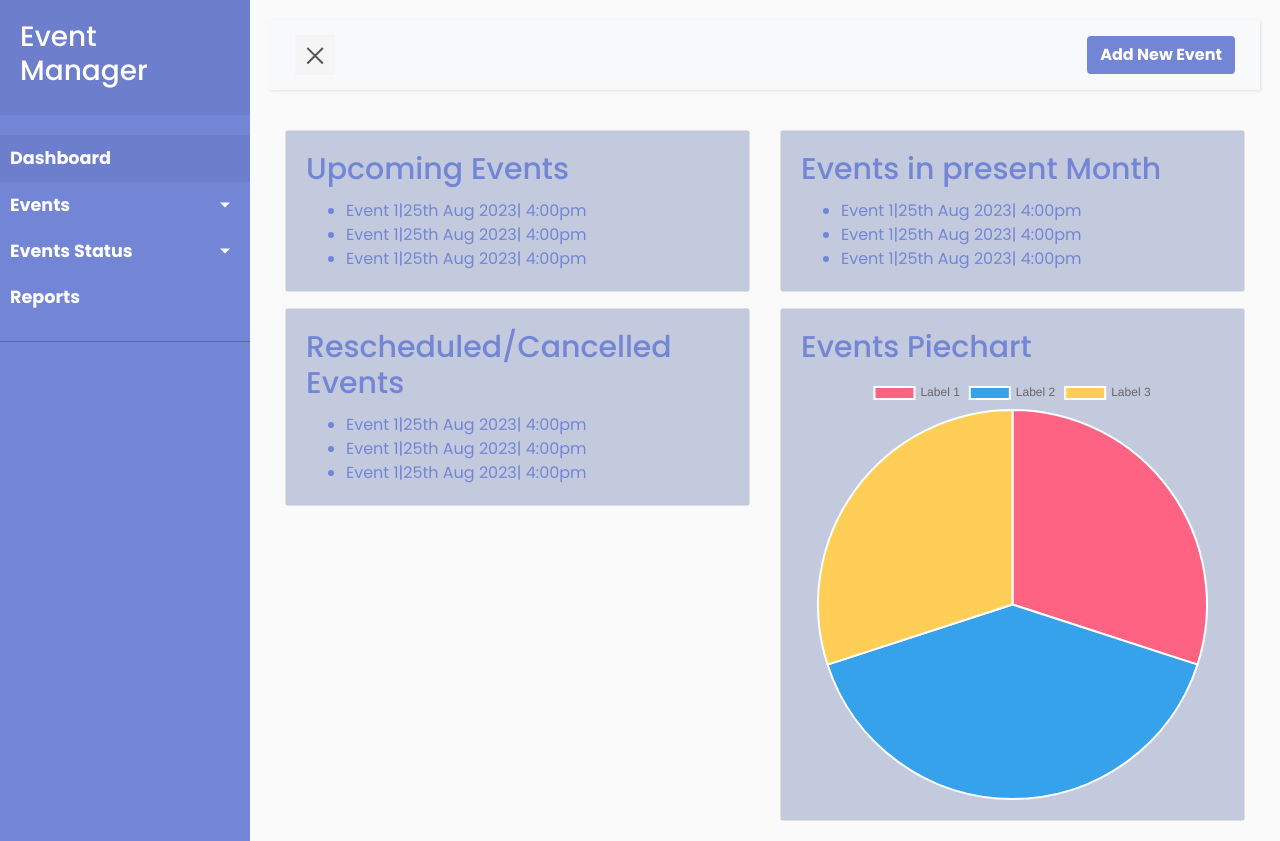
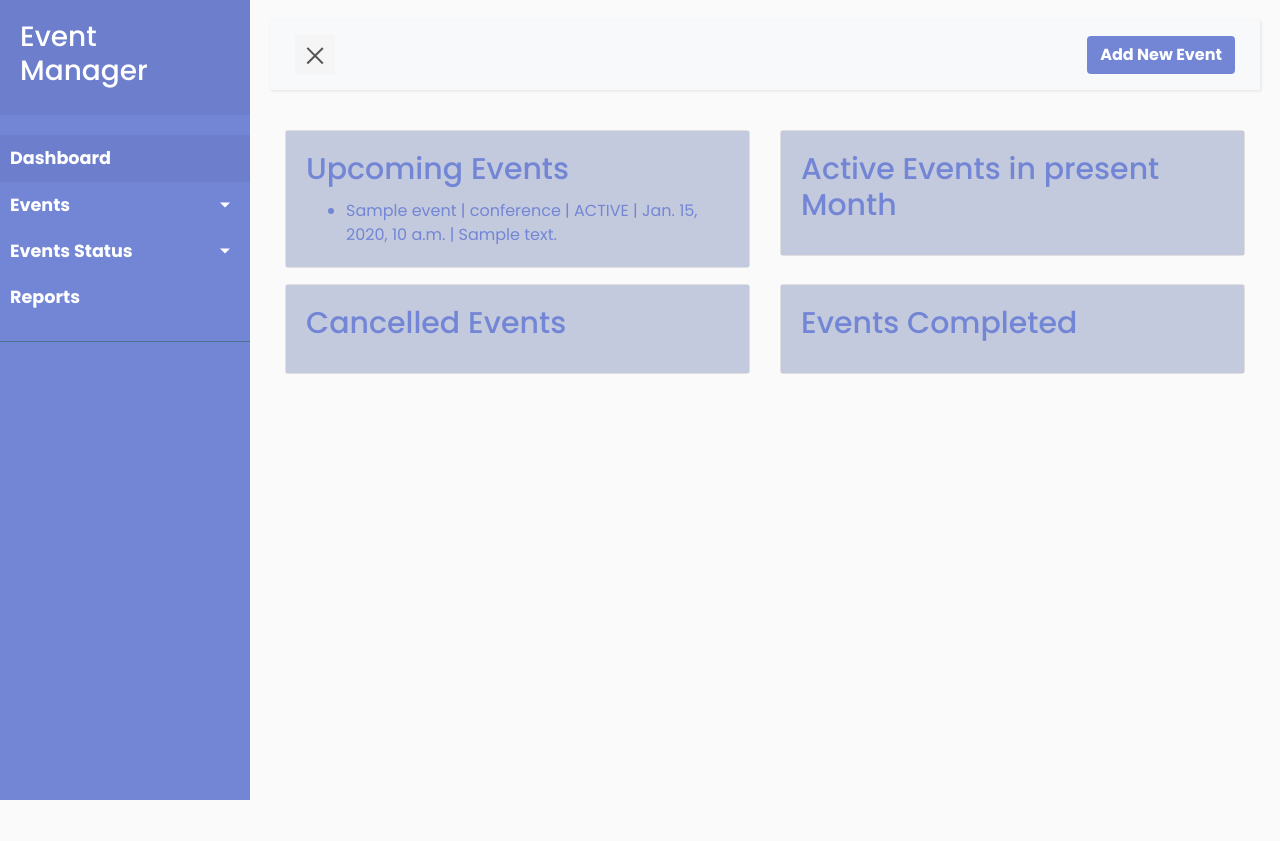
Before and after one commit to yadavaalok/Manage-Your-Task, a Django app: page /event/ in a window 1280 px wide. After the commit the page ends 800 px from the top, so only its background shows below. Run offline with Django 3.2, Linux system fonts and the light colour scheme; tables that the repository leaves empty hold one stand-in row (values such as "Sample post"); some libraries are stand-ins or nearby versions.

Commit message:
Modified dashboard and added sections based on event status and type

```diff
--- a/app/static/task/css/style.css
+++ b/app/static/task/css/style.css
@@ -216,7 +216,7 @@
     transition: all 0.3s;
 }
 
-#card-title ul a li:hover {
+.card-text li:hover {
     color: #031b7a;
 }
 
--- a/app/static/task/js/script.js
+++ b/app/static/task/js/script.js
@@ -5,35 +5,4 @@
         $(this).toggleClass('active');
     });
 });
-
-
-// Sample data for the pie chart
-var pieData = {
-labels: ['Label 1', 'Label 2', 'Label 3'],
-datasets: [{
-data: [30, 40, 30], // Sample data percentages (e.g., 30%, 40%, 30%)
-backgroundColor: ['#FF6384', '#36A2EB', '#FFCE56'], // Colors for each segment
-}]
-};
-
-// Options for the pie chart
-var pieOptions = {
-responsive: true,
-maintainAspectRatio: true,
-legend: {
-position: 'bottom',
-}
-};
-
-// Get the canvas element
-var ctx = document.getElementById('myPieChart');
-
-// Create the pie chart
-var myPieChart = new Chart(ctx, {
-type: 'pie',
-data: pieData,
-options: pieOptions
-});
-
-
 // Prevent reload of page when clicking on dropdown options
--- a/app/task/templates/base.html
+++ b/app/task/templates/base.html
@@ -85,6 +85,7 @@
     <script src="https://stackpath.bootstrapcdn.com/bootstrap/4.1.0/js/bootstrap.min.js" integrity="sha384-uefMccjFJAIv6A+rW+L4AHf99KvxDjWSu1z9VI8SKNVmz4sk7buKt/6v9KI65qnm" crossorigin="anonymous"></script>
     <!--Chart Js-->
 	<script src="https://cdn.jsdelivr.net/npm/chart.js"></script>
+    <script src="https://cdn.jsdelivr.net/npm/chart.js@4.2.1/dist/chart.umd.min.js"></script>
 	<!--Js file-->
 	<script src="{% static 'task/js/script.js' %}"></script>
     <!-- Font Awesome JS -->
--- a/app/task/templates/dashboard.html
+++ b/app/task/templates/dashboard.html
@@ -23,9 +23,9 @@
           <div class="card-body" id="card-title">
             <h5 class="card-title">Upcoming Events</h5>
             <ul class="card-text">
-                <a href="#"> <li>Event 1|25th Aug 2023| 4:00pm</li> </a>
-                <a href="#"> <li>Event 1|25th Aug 2023| 4:00pm</li> </a>
-                <a href="#"> <li>Event 1|25th Aug 2023| 4:00pm</li> </a>
+              {% for event in upcoming_events %}
+                <a href=""> <li>{{event.event_title}} | {{event.event_type}} | {{event.event_status}} | {{event.event_date}} | {{event.event_description}}</li> </a>
+              {% endfor %}
             </ul>
           </div>
         </div>
@@ -35,11 +35,11 @@
       <div class="col-md-6">
         <div class="card">
           <div class="card-body" id="card-title">
-            <h5 class="card-title">Events in present Month</h5>
+            <h5 class="card-title">Active Events in present Month</h5>
             <ul class="card-text">
-                <a href="#"> <li>Event 1|25th Aug 2023| 4:00pm</li> </a>
-                <a href="#"> <li>Event 1|25th Aug 2023| 4:00pm</li> </a>
-                <a href="#"> <li>Event 1|25th Aug 2023| 4:00pm</li> </a>
+              {% for present in present_month_events %}
+                <a href=""> <li>{{ present.event_title }} | {{present.event_date}}</li> </a>
+              {% endfor %}
             </ul>
           </div>
         </div>
@@ -50,22 +50,25 @@
       <div class="col-md-6">
         <div class="card">
           <div class="card-body" id="card-title">
-            <h5 class="card-title">Rescheduled/Cancelled Events</h5>
+            <h5 class="card-title">Cancelled Events</h5>
             <ul class="card-text">
-                <a href="#"> <li>Event 1|25th Aug 2023| 4:00pm</li> </a>
-                <a href="#"> <li>Event 1|25th Aug 2023| 4:00pm</li> </a>
-                <a href="#"> <li>Event 1|25th Aug 2023| 4:00pm</li> </a>
+              {% for c in cancelled_events %}
+                <a href=""> <li>{{ c.event_title }} | {{c.event_date}}</li> </a>
+              {% endfor %}
             </ul>
           </div>
         </div>
       </div>
 
-      <!-- Fourth Metric -->
       <div class="col-md-6">
         <div class="card">
           <div class="card-body" id="card-title">
-            <h5 class="card-title">Events Piechart</h5>
-            <canvas id="myPieChart" height="50" width="50"></canvas>
+            <h5 class="card-title">Events Completed</h5>
+            <ul class="card-text">
+              {% for d in done_events %}
+                <a href=""> <li>{{ d.event_title }} | {{d.event_date}}</li> </a>
+              {% endfor %}
+            </ul>
           </div>
         </div>
       </div>
--- a/app/task/views.py
+++ b/app/task/views.py
@@ -2,11 +2,26 @@
 from django.http import JsonResponse
 from django.shortcuts import render, redirect
 from django.views import View
+from datetime import datetime
 
 class Index(View):
 
 	def get(self, request):
-		return render(request, 'dashboard.html')
+
+		upcoming_events = Event.objects.filter(event_status="ACTIVE").order_by('event_date')[:2]
+		present_month_events = Event.objects.filter(event_date__month=datetime.now().month) & Event.objects.filter(event_status="ACTIVE")
+		cancelled_events = Event.objects.filter(event_status="CANCELLED").order_by('event_date')[:5]
+		done_events = Event.objects.filter(event_status="DONE").order_by('-event_date')[:3]
+
+		list_by_status = {"status": [], "count": []}
+		for status in ["ACTIVE", "DONE", "CANCELLED", "UNKNOWN"]:
+			data = Event.objects.filter(event_status=status)
+			count = data.count()
+			list_by_status["status"].append(status)
+			list_by_status["count"].append(count)
+
+		print(list_by_status)
+		return render(request, 'dashboard.html', {'upcoming_events': upcoming_events, 'present_month_events': present_month_events, 'cancelled_events': cancelled_events, 'done_events': done_events, 'list_by_status': list_by_status})
 
 
 class CreateEvent(View):
```
